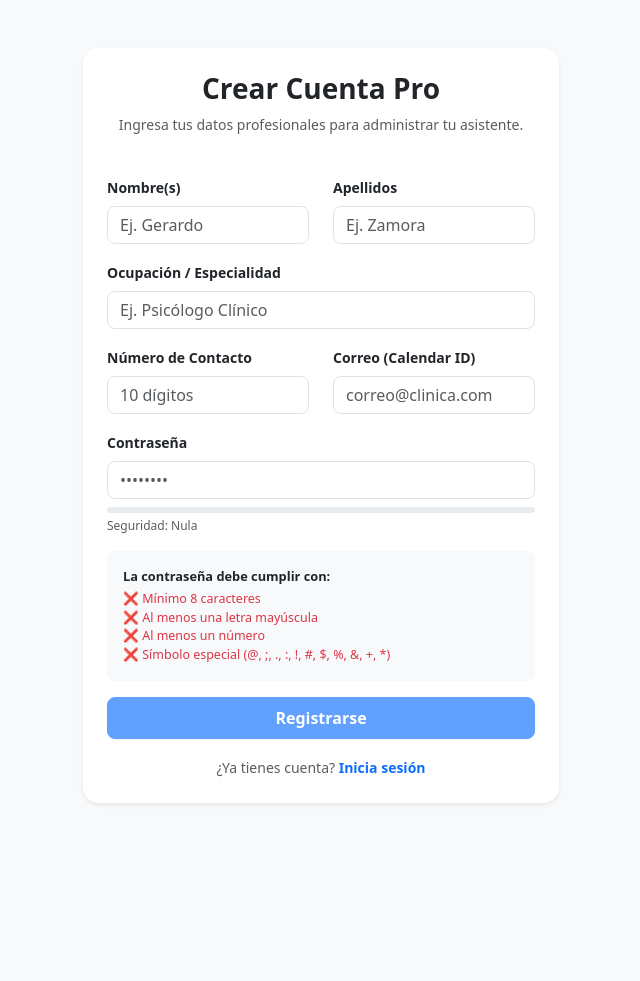
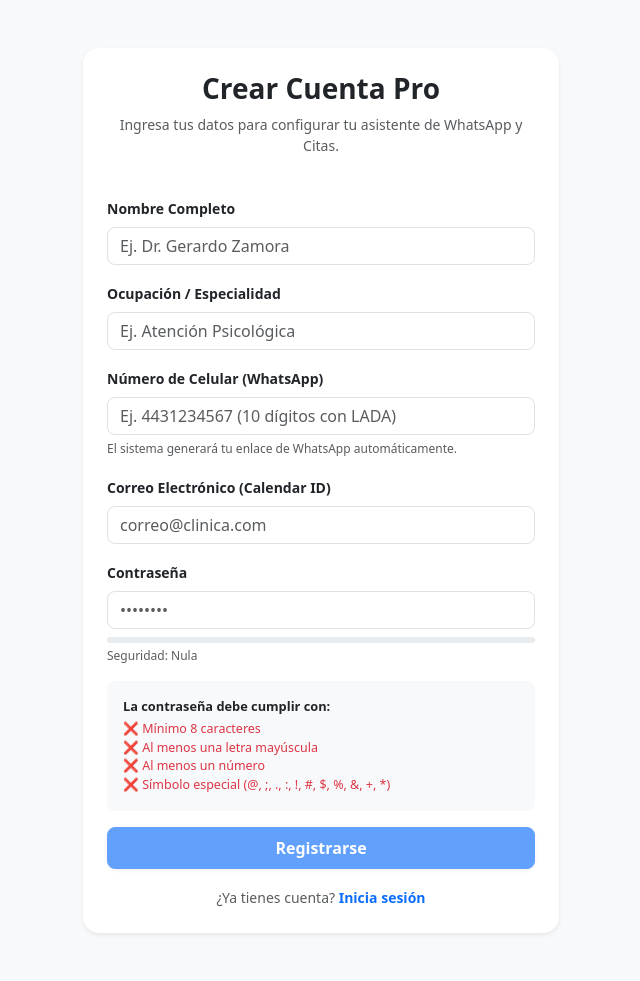
Before and after one commit to gerard24zam-netizen/asistente_virtual, a Flask app: page /register in a window 1280 px wide. Shown: the whole page, without its empty margins (319-959 px from the left). Before the commit the page ends 804 px from the top, so only its background shows below. Run offline with Flask 3, Linux system fonts and the light colour scheme.

Commit message:
Update registration form fields and placeholders

```diff
--- a/templates/register.html
+++ b/templates/register.html
@@ -13,7 +13,7 @@
         <div class="card border-0 shadow-sm rounded-4 p-4 bg-white">
             <div class="text-center mb-4">
                 <h3 class="fw-bold text-dark">Crear Cuenta Pro</h3>
-                <p class="text-muted small">Ingresa tus datos profesionales para administrar tu asistente.</p>
+                <p class="text-muted small">Ingresa tus datos para configurar tu asistente de WhatsApp y Citas.</p>
             </div>
 
             {% if error %}
@@ -26,31 +26,25 @@
             {% endif %}
 
             <form method="POST" id="registerForm">
-                <div class="row">
-                    <div class="col-md-6 mb-3">
-                        <label for="nombre" class="form-label small fw-bold">Nombre(s)</label>
-                        <input type="text" class="form-control rounded-3" id="nombre" name="nombre" required placeholder="Ej. Gerardo">
-                    </div>
-                    <div class="col-md-6 mb-3">
-                        <label for="apellido" class="form-label small fw-bold">Apellidos</label>
-                        <input type="text" class="form-control rounded-3" id="apellido" name="apellido" required placeholder="Ej. Zamora">
-                    </div>
+                <div class="mb-3">
+                    <label for="nombre" class="form-label small fw-bold">Nombre Completo</label>
+                    <input type="text" class="form-control rounded-3" id="nombre" name="nombre" required placeholder="Ej. Dr. Gerardo Zamora">
                 </div>
 
                 <div class="mb-3">
                     <label for="ocupacion" class="form-label small fw-bold">Ocupación / Especialidad</label>
-                    <input type="text" class="form-control rounded-3" id="ocupacion" name="ocupacion" required placeholder="Ej. Psicólogo Clínico">
+                    <input type="text" class="form-control rounded-3" id="ocupacion" name="ocupacion" required placeholder="Ej. Atención Psicológica">
                 </div>
 
-                <div class="row">
-                    <div class="col-md-6 mb-3">
-                        <label for="telefono" class="form-label small fw-bold">Número de Contacto</label>
-                        <input type="tel" class="form-control rounded-3" id="telefono" name="telefono" required placeholder="10 dígitos">
-                    </div>
-                    <div class="col-md-6 mb-3">
-                        <label for="email" class="form-label small fw-bold">Correo (Calendar ID)</label>
-                        <input type="email" class="form-control rounded-3" id="email" name="email" required placeholder="correo@clinica.com">
-                    </div>
+                <div class="mb-3">
+                    <label for="telefono" class="form-label small fw-bold">Número de Celular (WhatsApp)</label>
+                    <input type="tel" class="form-control rounded-3" id="telefono" name="telefono" required placeholder="Ej. 4431234567 (10 dígitos con LADA)">
+                    <small class="text-muted" style="font-size: 0.75rem;">El sistema generará tu enlace de WhatsApp automáticamente.</small>
+                </div>
+
+                <div class="mb-3">
+                    <label for="email" class="form-label small fw-bold">Correo Electrónico (Calendar ID)</label>
+                    <input type="email" class="form-control rounded-3" id="email" name="email" required placeholder="correo@clinica.com">
                 </div>
 
                 <div class="mb-3">
```
